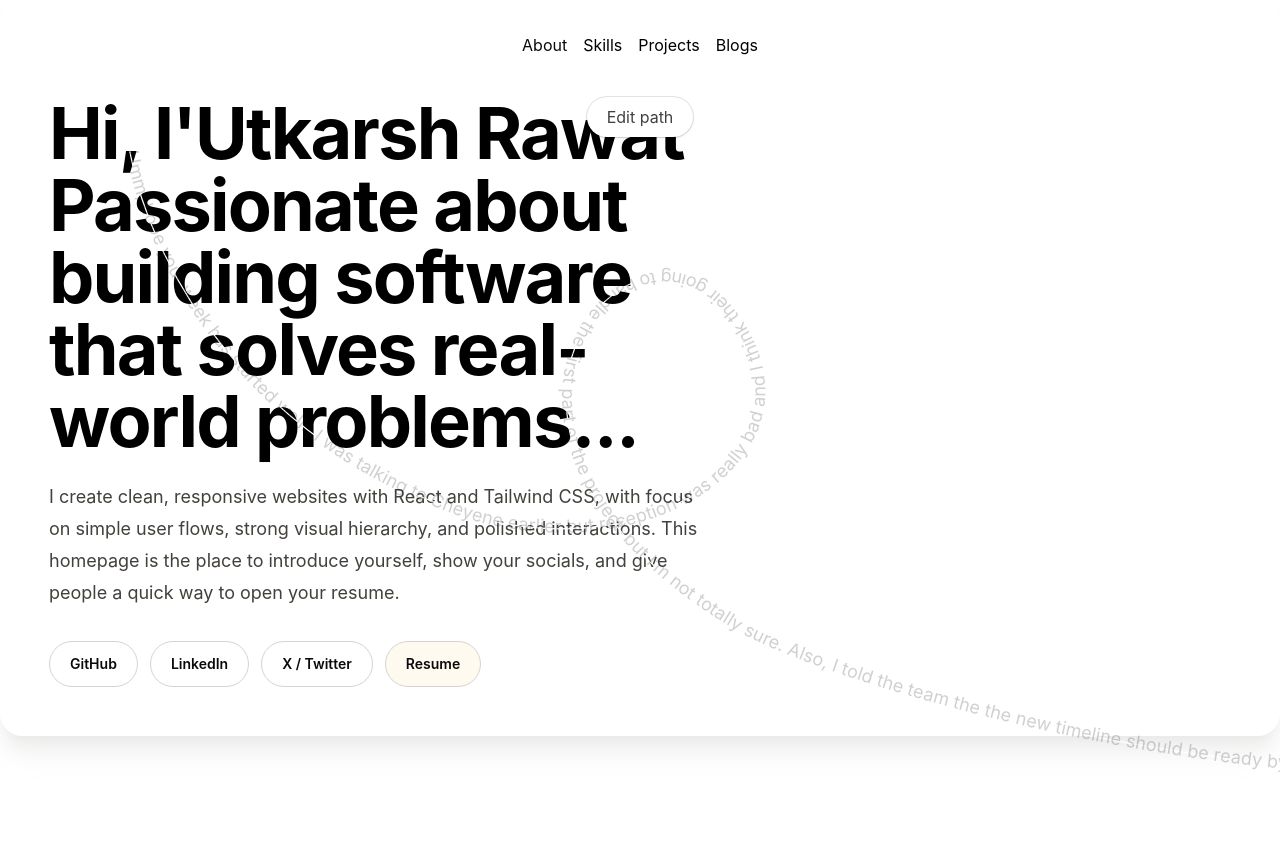
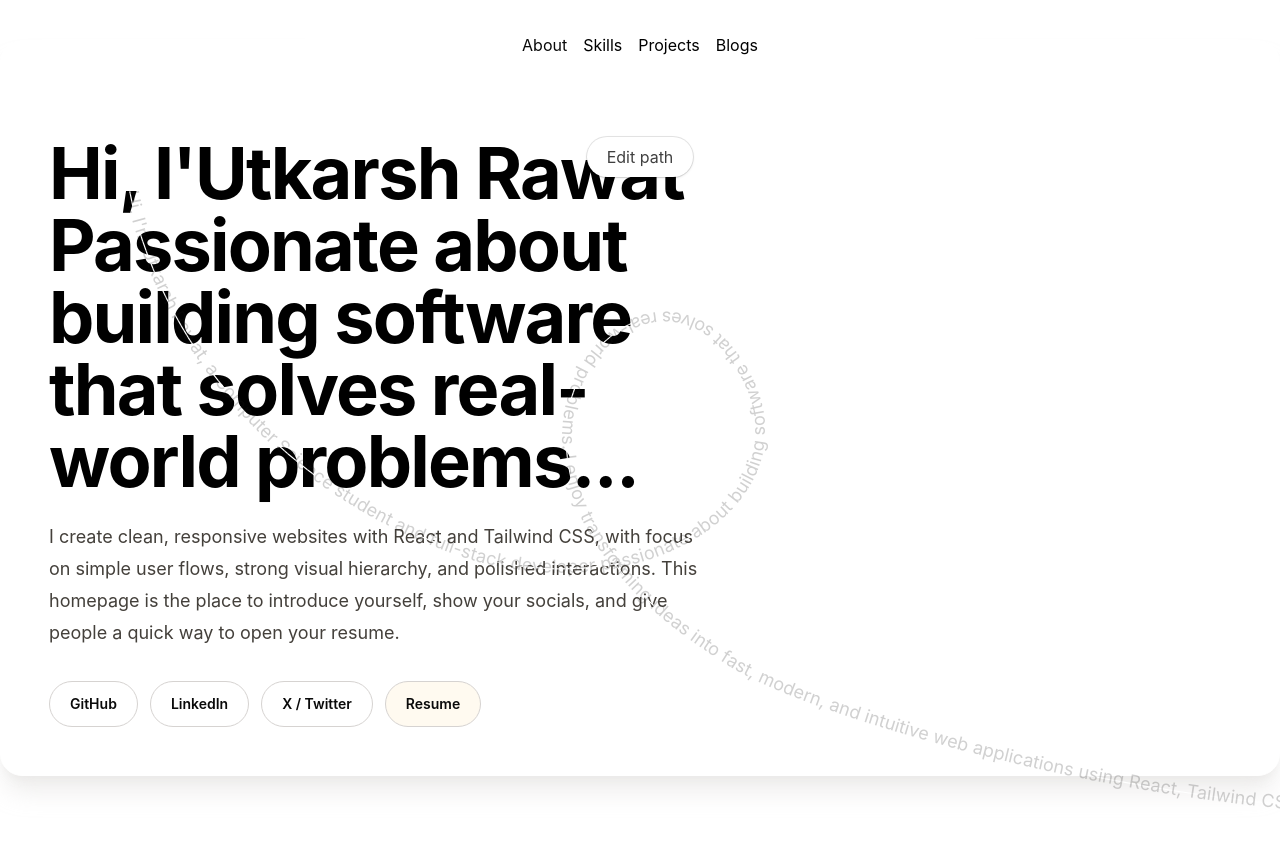
Before and after one commit to Utkarsh-rwt/Portfolio, a React app in the folder frontend/: page / in a window 1280 px wide. Shown: the top 846 px of the page. Before the commit the page ends 815 px from the top, so only its background shows below. Built offline with nearby package versions, Linux system fonts and the light colour scheme; the HTML template or start-up script is replaced by a standard one.

Commit message:
text animation

```diff
--- a/frontend/src/blocks/wispr-flow-text-animation.jsx
+++ b/frontend/src/blocks/wispr-flow-text-animation.jsx
@@ -2,9 +2,10 @@
 import { useCallback, useMemo, useRef, useState } from "react";
 import { AnimatePresence, motion } from "motion/react";
 
-const LEFT_TEXT =
-  "Umm, hope your week has started well…I was talking to Cheyene earlier but reception was really bad and I think their going to handle the first part of the project, but I\u2019m not totally sure. Also, I told the team the the new timeline should be ready by Friday, although it\u2019s probably going to slip. There\u2019s been a lot of back and forth and honestly the the whole thing\u2019s been kind of chaotic, like nobody really knows what\u2019s going on so can you check in with them and see if the notes from yesterday\u2019s meeting were sent out, or if they\u2019re still waiting. I think Cheyene mentioned it but didn\u2019t confirm, and now I\u2019m a little lost.";
 
+  const LEFT_TEXT = `
+Hi, I'm Utkarsh Rawat, a Computer Science student and full-stack developer passionate about building software that solves real-world problems. I enjoy transforming ideas into fast, modern, and intuitive web applications using React, Tailwind CSS, Node.js, Express.js, MongoDB, and JavaScript. I love creating clean user interfaces, designing scalable backend systems, exploring new technologies, and continuously improving my problem-solving skills through Data Structures and Algorithms. Whether it's developing interactive user experiences, optimizing application performance, or learning emerging technologies, I'm always excited to take on new challenges. Currently, I'm focused on mastering full-stack development, strengthening my DSA skills, contributing to meaningful projects, and preparing for software engineering internships. Outside of coding, I enjoy exploring open-source projects, participating in coding contests, experimenting with new ideas, and constantly learning something new. Thanks for visiting my portfolio, and I hope you enjoy exploring my work as much as I enjoyed building it.
+`;
 const VIEW_W = 1048;
 const VIEW_H = 594;
 
@@ -319,7 +320,7 @@ export const Hero = ({
             transition={{
               layout: { type: "spring", bounce: 0, duration: 0.35 },
             }}
-            className="absolute inset-x-0 top-4 right-60 mx-auto w-fit rounded-full bg-sky-500 px-5 py-2 text-sm font-medium text-white shadow-sm ring-1 ring-sky-500/10 transition-colors hover:bg-sky-600">
+            className="absolute inset-x-0 top- right-60 mx-auto w-fit rounded-full bg-sky-500 px-5 py-2 text-sm font-medium text-white shadow-sm ring-1 ring-sky-500/10 transition-colors hover:bg-sky-600">
             <motion.p
               initial={{ opacity: 0, filter: "blur(4px)" }}
               animate={{ opacity: 1, filter: "blur(0px)" }}
--- a/frontend/src/components/About.jsx
+++ b/frontend/src/components/About.jsx
@@ -2,10 +2,10 @@ import Hero from "@/blocks/wispr-flow-text-animation"
 
 const About = () => {
 	return (
-		<section className="w-full  rounded-3xl border border-white bg-[#ffffff] p-8 shadow-xl shadow-stone-200/70 sm:p-10 lg:p-12  relative ">
+		<section className="w-full top-10  rounded-3xl border border-white bg-[#ffffff] p-8 shadow-xl shadow-stone-200/70 sm:p-10 lg:p-12  relative ">
              <Hero className="absolute inset-0 z-0 left-30 top-20" />
 
-			<div className="grid gap-10 lg:grid-cols-[1.15fr_0.85fr] lg:items-start mt-12 ">
+			<div className="grid  gap-10 lg:grid-cols-[1.15fr_0.85fr] lg:items-start mt-12 ">
 				<div>
 
 					<h1 className="max-w-3xl text-4xl font-bold tracking-tight text-black sm:text-6xl lg:text-7xl">
```
